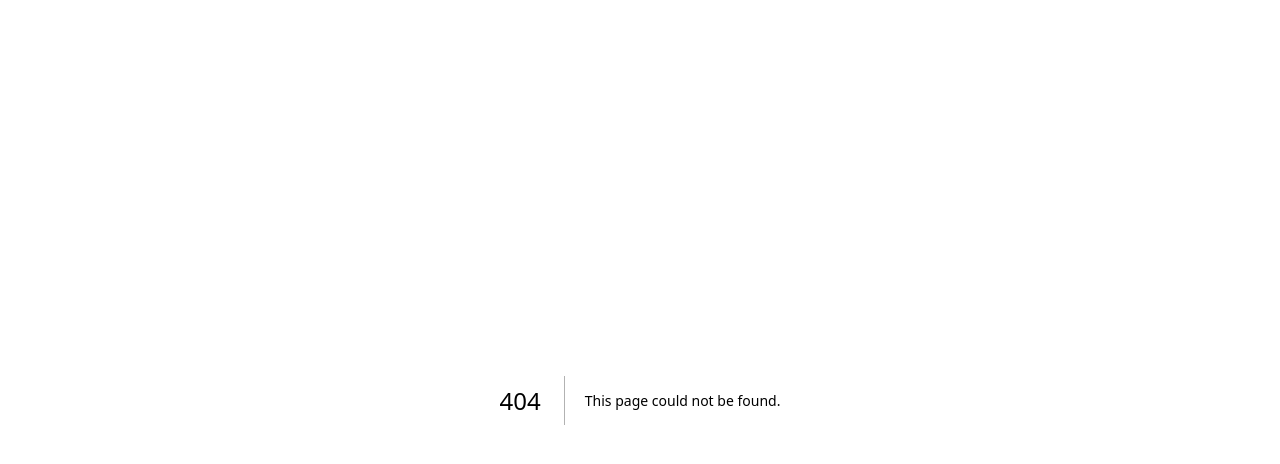
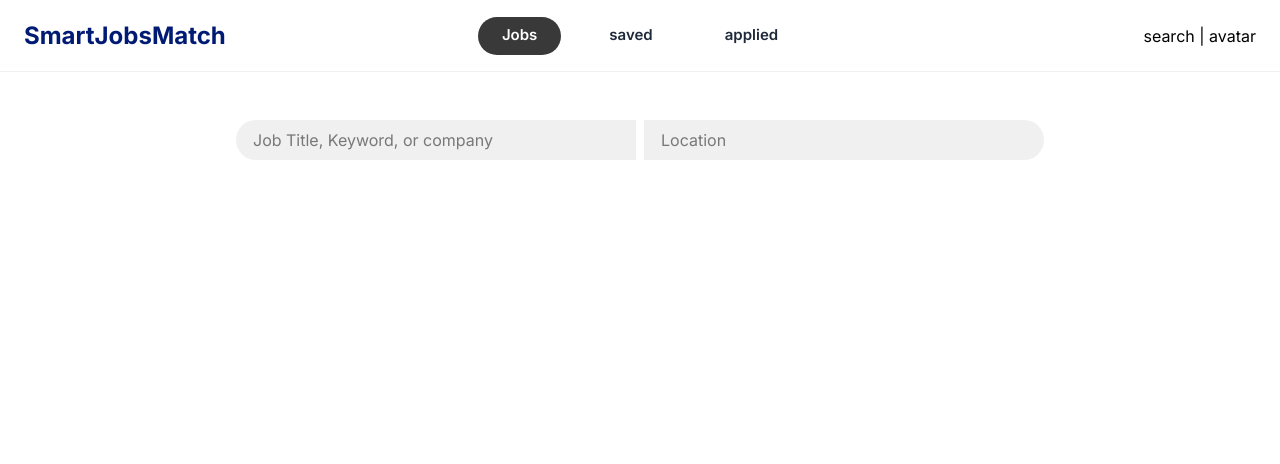
Before and after one commit to sstatar/smartjobmatch-frontend, a Next.js app: page /home in a window 1280 px wide. Before the commit this address had no page. Shown: the top 464 px of the page. Built offline with nearby package versions, Linux system fonts and the light colour scheme.

Commit message:
page(dev): navbar and textbox

```diff
--- /dev/null
+++ b/app/(applicant)/home/page.tsx
@@ -0,0 +1,23 @@
+import Navbar from "@/components/navbar/Navbar";
+import Textbox from "@/components/Textbox";
+
+export default function Page() {
+    return (
+        <div>
+            <Navbar variant="dashboard" activedTab="jobs" />
+            <div className="page p-12">
+                <div className="search flex gap-2 justify-center">
+                    <Textbox
+                        className="rounded-tl-full rounded-bl-full"
+                        placeholder="Job Title, Keyword, or company"
+                    ></Textbox>
+                    <Textbox
+                        className="rounded-tr-full rounded-br-full"
+                        placeholder="Location"
+                    ></Textbox>
+                </div>
+                <div className="jobs"></div>
+            </div>
+        </div>
+    );
+}
--- /dev/null
+++ b/components/Textbox.tsx
@@ -0,0 +1,35 @@
+import React from "react";
+
+export type TextboxProps = {
+    width?: string;
+    height?: string;
+    className?: string;
+    placeholder?: string;
+    children?: React.ReactNode;
+};
+
+export default function Textbox({
+    width,
+    height,
+    className,
+    placeholder = "",
+    children,
+}: TextboxProps) {
+    const widthClass = width ? `w-[${width}]` : "w-[400px]";
+    const heightClass = height ? `h-[${height}]` : "h-[40px]";
+    const borderClass = `border border-transparent focus:outline-none focus:ring-1 focus:ring-accent focus:border-transparent`;
+    const base = `${borderClass} bg-accent-2 p-2 ${children ? "pl-10" : "pl-4"} w-full h-full`;
+
+    return (
+        <div className={`${widthClass} ${heightClass}`}>
+            <label className="relative flex items-center w-full h-full">
+                {children}
+                <input
+                    type="text"
+                    className={`${base} ${className}`}
+                    placeholder={placeholder}
+                />
+            </label>
+        </div>
+    );
+}
--- a/components/navbar/DashboardNavbar.tsx
+++ b/components/navbar/DashboardNavbar.tsx
@@ -3,7 +3,13 @@
 import Logo from "@/components/ui/Logo";
 import Button from "@/components/ui/Button";
 
-export default function DashboardNavbar() {
+export type DashboardTab = "jobs" | "saved" | "applied";
+
+export default function DashboardNavbar({
+    activedTab,
+}: {
+    activedTab?: DashboardTab;
+}) {
     return (
         <>
             {/* Left */}
@@ -13,19 +19,29 @@ export default function DashboardNavbar() {
             </div>
 
             {/* Center - Search */}
-      <div className="flex-1 flex justify-center">
-
-          <Button>Jobs</Button>
-          <Button>saved</Button>
-          <Button>applied</Button>
+            <div className="flex-1 flex justify-center gap-6">
+                <Button
+                    variant={activedTab === "jobs" ? "primary" : "tertiary"}
+                >
+                    Jobs
+                </Button>
+                <Button
+                    variant={activedTab === "saved" ? "primary" : "tertiary"}
+                >
+                    saved
+                </Button>
+                <Button
+                    variant={activedTab === "applied" ? "primary" : "tertiary"}
+                >
+                    applied
+                </Button>
             </div>
-
 
             {/* Right */}
             <div className="flex-1 items-center flex justify-end gap-4">
                 {/* Notification Icon */}
-        <Button variant="secondary">Post Job</Button>
-        {/* Avatar */}
+                {/* <Button variant="secondary">Post Job</Button> */}
+                search |{/* Avatar */} avatar
             </div>
         </>
     );
--- a/components/navbar/Navbar.tsx
+++ b/components/navbar/Navbar.tsx
@@ -2,19 +2,23 @@
 
 import DefaultNavbar from "./DefaultNavbar";
 import AuthNavbar from "./AuthNavbar";
-import DashboardNavbar from "./DashboardNavbar";
+import DashboardNavbar, { DashboardTab } from "./DashboardNavbar";
 
 export type NavbarVariant = "default" | "auth" | "dashboard";
 
 type NavbarProps = {
     variant?: NavbarVariant;
+    activedTab?: DashboardTab;
 };
 
-export default function Navbar({ variant = "default" }: NavbarProps) {
+export default function Navbar({
+    variant = "default",
+    activedTab,
+}: NavbarProps) {
     const variants = {
         default: <DefaultNavbar />,
         auth: <AuthNavbar />,
-    dashboard: <DashboardNavbar />,
+        dashboard: <DashboardNavbar activedTab={activedTab} />,
     };
 
     return (
```
Lines whose indentation alone changed are shown as unchanged.
